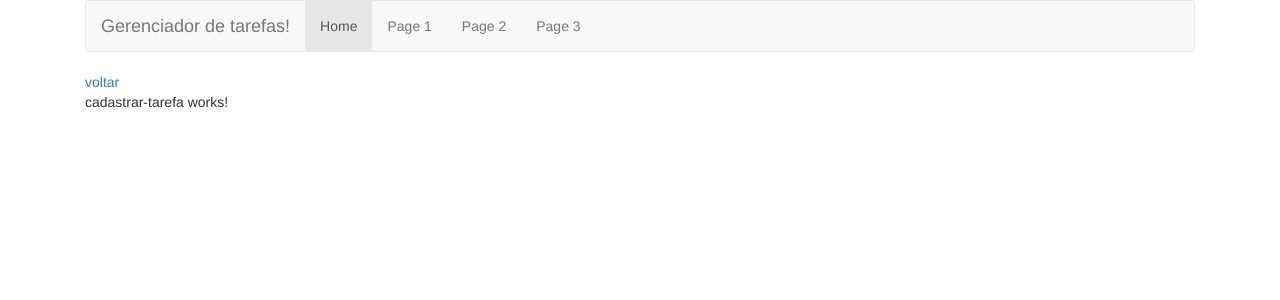
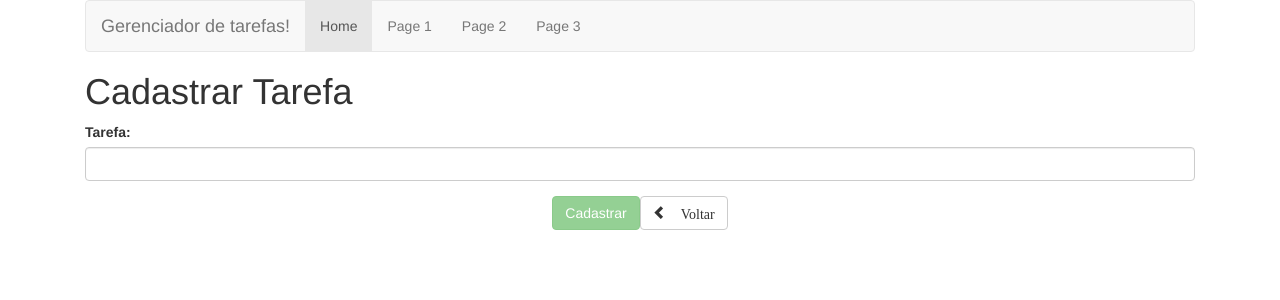
Before and after one commit to giovannirp/angular2, an Angular app in the folder gerenciador-tarefas/gerenciador-de-tarefas/: page /tarefas/cadastrar in a window 1280 px wide. Shown: the top 300 px of the page. Built offline with nearby package versions, Linux system fonts and the light colour scheme.

Commit message:
adicionando a função de cadastro

```diff
--- a/gerenciador-tarefas/gerenciador-de-tarefas/src/app/tarefas/cadastrar/cadastrar-tarefa.component.html
+++ b/gerenciador-tarefas/gerenciador-de-tarefas/src/app/tarefas/cadastrar/cadastrar-tarefa.component.html
@@ -1,7 +1,44 @@
-<a [routerLink]="['/']">
-  voltar
-</a>
+<h1>Cadastrar Tarefa</h1>
 
-<p>
-  cadastrar-tarefa works!
-</p>
+<div>
+  <form #formTarefa="ngForm">
+    <div class="form-group">
+      <label for="email">Tarefa:</label>
+      <input
+        type="text"
+        class="form-control"
+        id="nome"
+        name="nome"
+        [(ngModel)]="tarefa.nome"
+        #nome="ngModel"
+        minlength="5"
+        required>
+        <div *ngIf="nome.erros && (nome.dirty || nome.touched)"
+        class="alert alert-danger">
+          <div [hidden]="!nome.errors.required">
+            digite a tarefa.
+          </div>
+          <div [hidden]="!nome.erros.minlength">
+              A tarefa deve conter ao menos 5 caracteres.
+          </div>
+      </div>
+    </div>
+
+    <div class="form-group text-center">
+      <input type="submit"
+         class="btn btn-success"
+         (click)="cadastrar()"
+         value="Cadastrar"
+         [disabled]="!formTarefa.form.valid" />
+         <a [routerLink]="['/tarefas']"
+         class="btn btn-default">
+            <span class="glyphicon glyphicon-chevron-left"
+            arial-hidden="true">
+              Voltar
+            </span>
+         </a>
+
+    </div>
+
+  </form>
+</div>
--- a/gerenciador-tarefas/gerenciador-de-tarefas/src/app/tarefas/cadastrar/cadastrar-tarefa.component.ts
+++ b/gerenciador-tarefas/gerenciador-de-tarefas/src/app/tarefas/cadastrar/cadastrar-tarefa.component.ts
@@ -1,4 +1,7 @@
-import { Component, OnInit } from '@angular/core';
+import { Component, OnInit, ViewChild  } from '@angular/core';
+import { Router } from '@angular/router';
+import { NgForm } from '@angular/forms';
+import { Tarefa, TarefasService } from '../shared';
 
 @Component({
   selector: 'app-cadastrar-tarefa',
@@ -7,9 +10,24 @@
 })
 export class CadastrarTarefaComponent implements OnInit {
 
-  constructor() { }
+  @ViewChild('formTarefa') formTarefa: NgForm;
+  tarefa: Tarefa;
+
+  constructor(
+    private tarefaService: TarefasService,
+    private router: Router) { }
 
   ngOnInit() {
+    this.tarefa = new Tarefa();
   }
 
+  cadastrar(): void {
+    if(this.formTarefa.form.valid){
+      this.tarefaService.cadastrar(this.tarefa);
+      this.router.navigate(["/tarefas"])
+    }
+  }
+
+
+
 }
--- a/gerenciador-tarefas/gerenciador-de-tarefas/src/app/tarefas/listar/listar-tarefa.component.ts
+++ b/gerenciador-tarefas/gerenciador-de-tarefas/src/app/tarefas/listar/listar-tarefa.component.ts
@@ -14,12 +14,6 @@
 
   ngOnInit() {
     this.tarefas = this.listarTodos();
-    this.tarefas = [
-      new Tarefa(1, "tarefa 1", true),
-      new Tarefa(2,"Tarefa 2", true),
-      new Tarefa(2,"Tarefa 3", false),
-      new Tarefa(2,"Tarefa 4", true)
-    ];
   }
 
   listarTodos(): Tarefa[] {
```
